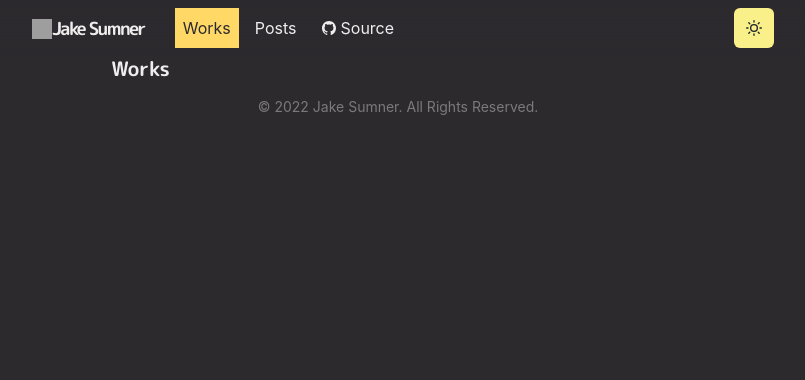
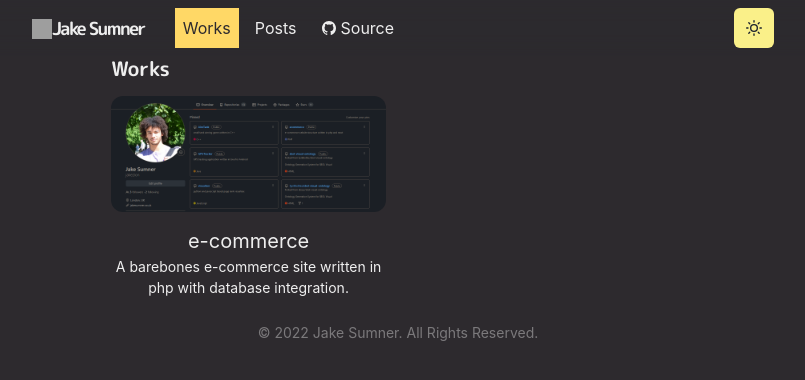
Before and after one commit to jakezion/nextjs-website, a Next.js app: page /works in a window 1280 px wide. Shown: the top 380 px of the page, without its empty margins (242-1047 px from the left). Built offline with nearby package versions, Linux system fonts and the light colour scheme; grey boxes are pictures that could not be loaded.

Commit message:
new works file

```diff
--- a/pages/works.js
+++ b/pages/works.js
@@ -1,17 +1,10 @@
-import { Container, Heading } from '@chakra-ui/react'
+import { Container, Heading, SimpleGrid } from '@chakra-ui/react'
 import Layout from '../components/layouts/article'
-//import Section from '../components/section'
-//import { WorkGridItem } from '../components/grid-item'
+import Section from '../components/section'
+import { WorkGridItem } from '../components/grid-item'
 
-// import thumbInkdrop from '../public/images/works/inkdrop_eyecatch.png'
-// import thumbWalknote from '../public/images/works/walknote_eyecatch.png'
-// import thumbFourPainters from '../public/images/works/the-four-painters_eyecatch.jpg'
-// import thumbMenkiki from '../public/images/works/menkiki_eyecatch.png'
-// import thumbModeTokyo from '../public/images/works/modetokyo_eyecatch.png'
-// import thumbStyly from '../public/images/works/styly_eyecatch.png'
-// import thumbPichu2 from '../public/images/works/pichu2_eyecatch.png'
-// import thumbFreeDBTagger from '../public/images/works/freedbtagger_eyecatch.png'
-// import thumbAmembo from '../public/images/works/amembo_eyecatch.png'
+import thumbGithub from '../public/images/works/github.png'
+
 
 const Works = () => (
   <Layout title="Works">
@@ -19,97 +12,13 @@ const Works = () => (
       <Heading as="h3" fontSize={20} mb={4}>
         Works
       </Heading>
-
-      {/*<SimpleGrid columns={[1, 1, 2]} gap={6}>*/}
-      {/*  <Section>*/}
-      {/*    <WorkGridItem id="inkdrop" title="Inkdrop" thumbnail={thumbInkdrop}>*/}
-      {/*      A Markdown note-taking app with 100+ plugins, cross-platform and*/}
-      {/*      encrypted data sync support*/}
-      {/*    </WorkGridItem>*/}
-      {/*  </Section>*/}
-      {/*  <Section>*/}
-      {/*    <WorkGridItem*/}
-      {/*      id="walknote"*/}
-      {/*      title="walknote"*/}
-      {/*      thumbnail={thumbWalknote}*/}
-      {/*    >*/}
-      {/*      Music recommendation app for iOS*/}
-      {/*    </WorkGridItem>*/}
-      {/*  </Section>*/}
-
-      {/*  <Section delay={0.1}>*/}
-      {/*    <WorkGridItem*/}
-      {/*      id="fourpainters"*/}
-      {/*      title="The four painters"*/}
-      {/*      thumbnail={thumbFourPainters}*/}
-      {/*    >*/}
-      {/*      A video work generated with deep learning, imitating famous four*/}
-      {/*      painters like Van Gogh*/}
-      {/*    </WorkGridItem>*/}
-      {/*  </Section>*/}
-      {/*  <Section delay={0.1}>*/}
-      {/*    <WorkGridItem id="menkiki" thumbnail={thumbMenkiki} title="Menkiki">*/}
-      {/*      An app that suggests ramen(noodle) shops based on a given photo of*/}
-      {/*      the ramen you want to eat*/}
-      {/*    </WorkGridItem>*/}
-      {/*  </Section>*/}
-      {/*</SimpleGrid>*/}
-
-      {/*<Section delay={0.2}>*/}
-      {/*  <Divider my={6} />*/}
-
-      {/*  <Heading as="h3" fontSize={20} mb={4}>*/}
-      {/*    Collaborations*/}
-      {/*  </Heading>*/}
-      {/*</Section>*/}
-
-      {/*<SimpleGrid columns={[1, 1, 2]} gap={6}>*/}
-      {/*  <Section delay={0.3}>*/}
-      {/*    <WorkGridItem*/}
-      {/*      id="modetokyo"*/}
-      {/*      thumbnail={thumbModeTokyo}*/}
-      {/*      title="mode.tokyo"*/}
-      {/*    >*/}
-      {/*      The mode magazine for understanding to personally enjoy Japan*/}
-      {/*    </WorkGridItem>*/}
-      {/*  </Section>*/}
-      {/*  <Section delay={0.3}>*/}
-      {/*    <WorkGridItem id="styly" thumbnail={thumbStyly} title="Styly">*/}
-      {/*      A VR Creative tools for fashion brands*/}
-      {/*    </WorkGridItem>*/}
-      {/*  </Section>*/}
-      {/*</SimpleGrid>*/}
-
-      {/*<Section delay={0.4}>*/}
-      {/*  <Divider my={6} />*/}
-
-      {/*  <Heading as="h3" fontSize={20} mb={4}>*/}
-      {/*    Old works*/}
-      {/*  </Heading>*/}
-      {/*</Section>*/}
-
-      {/*<SimpleGrid columns={[1, 1, 2]} gap={6}>*/}
-      {/*  <Section delay={0.5}>*/}
-      {/*    <WorkGridItem id="pichu2" thumbnail={thumbPichu2} title="Pichu*Pichu">*/}
-      {/*      Twitter client app for iPhone Safari*/}
-      {/*    </WorkGridItem>*/}
-      {/*  </Section>*/}
-      {/*  <Section delay={0.5}>*/}
-      {/*    <WorkGridItem*/}
-      {/*      id="freedbtagger"*/}
-      {/*      thumbnail={thumbFreeDBTagger}*/}
-      {/*      title="freeDBTagger"*/}
-      {/*    >*/}
-      {/*      Automatic audio file tagging tool using FreeDB for Windows*/}
-      {/*    </WorkGridItem>*/}
-      {/*  </Section>*/}
-      {/*  <Section delay={0.6}>*/}
-      {/*    <WorkGridItem id="amembo" thumbnail={thumbAmembo} title="Amembo">*/}
-      {/*      P2P private file sharing tool with MSN Messenger integration for*/}
-      {/*      Windows*/}
-      {/*    </WorkGridItem>*/}
-      {/*  </Section>*/}
-      {/*</SimpleGrid>*/}
+      <SimpleGrid columns={[1, 1, 2]} gap={6}>
+        <Section>
+          <WorkGridItem id="e-commerce" title="e-commerce" thumbnail={thumbGithub}>
+            A barebones e-commerce site written in php with database integration.
+          </WorkGridItem>
+        </Section>
+      </SimpleGrid>
     </Container>
   </Layout>
 )
```
